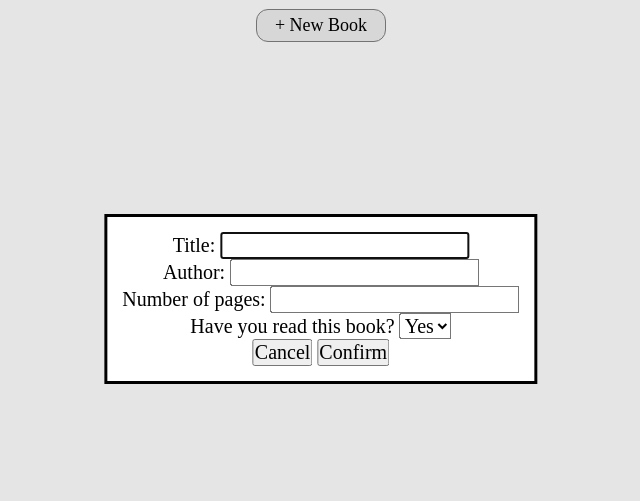
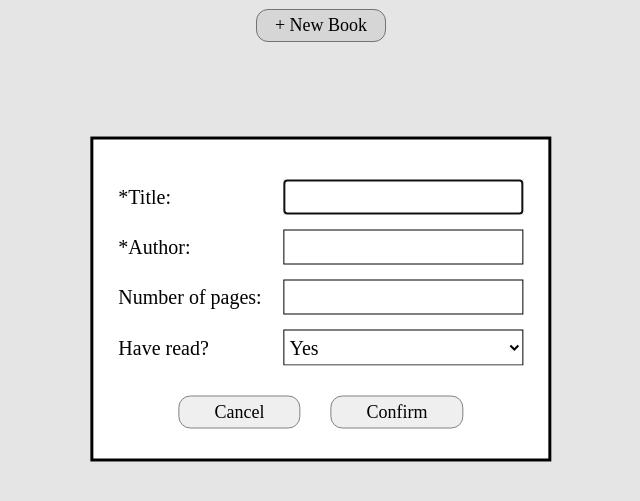
Before and after one commit to deepend15/odin-library, a plain HTML site: page index.html in a window 1280 px wide. Both pictures are taken after a click on the button "+ New Book". Shown: the part 101-602 px from the top of the page, without its empty margins (319-959 px from the left). Drawn offline with Linux system fonts and the light colour scheme.

Commit message:
Add dialog modal & initial formatting

```diff
--- a/index.html
+++ b/index.html
@@ -13,27 +13,27 @@
         <dialog id="addBookDialog">
             <form action="" method="">
                 <p>
-                    <label for="title">Title:</label>
-                    <input type="text" id="title" name="title">
+                    <label for="title">*Title:</label>
+                    <input type="text" id="title" name="title" required>
                 </p>
                 <p>
-                    <label for="author">Author:</label>
-                    <input type="text" id="author" name="author">
+                    <label for="author">*Author:</label>
+                    <input type="text" id="author" name="author" required>
                 </p>
                 <p>
                     <label for="pages">Number of pages:</label>
-                    <input type="text" id="pages" name="pages">
+                    <input type="number" id="pages" name="pages" min="0">
                 </p>
                 <p>
-                    <label for="haveRead">Have you read this book?</label>
+                    <label for="haveRead">Have read?</label>
                     <select name="haveRead" id="haveRead">
                         <option selected>Yes</option>
                         <option>No</option>
                     </select>
                 </p>
                 <div>
-                    <button value="cancel" formmethod="dialog">Cancel</button>
-                    <button id="confirmBtn" value="default">Confirm</button>
+                    <button id="cancelBtn">Cancel</button>
+                    <button id="confirmBtn" formmethod="dialog">Confirm</button>
                 </div>
             </form>
         </dialog>
--- a/script.js
+++ b/script.js
@@ -42,14 +42,51 @@ function displayBooks(library) {
     }
 }
 
-const dialog = document.querySelector("dialog");
 const newBookButton = document.querySelector(".new-book-button");
-const dialogCloseButton = document.querySelector("dialog button");
+const addBookDialog = document.getElementById("addBookDialog");
+const dialogTitle = addBookDialog.querySelector("#title");
+const dialogAuthor = addBookDialog.querySelector("#author");
+const dialogPages = addBookDialog.querySelector("#pages");
+const dialogHaveRead = addBookDialog.querySelector("select");
+const cancelBtn = addBookDialog.querySelector("#cancelBtn");
+const confirmBtn = addBookDialog.querySelector("#confirmBtn");
+
+function dialogEscAndEnterBtns(e) {
+    let clickEvent = new MouseEvent("click");
+    if (e.key === "Escape") {
+        addBookDialog.returnValue = "cancel";
+    } else if (e.key === "Enter") {
+        e.preventDefault();
+        confirmBtn.dispatchEvent(clickEvent);
+    };
+}
 
 newBookButton.addEventListener("click", () => {
-    dialog.showModal();
+    addBookDialog.showModal();
+    dialogTitle.value = "";
+    dialogAuthor.value = "";
+    dialogPages.value = "";
+    dialogHaveRead.value = "Yes";
+    addBookDialog.returnValue = "";
+    window.addEventListener("keydown", dialogEscAndEnterBtns);
 })
 
-dialogCloseButton.addEventListener("click", () => {
-    dialog.close();
+addBookDialog.addEventListener("close", (e) => {
+    let haveReadValue = "";
+    if (dialogHaveRead.value === "Yes") {
+        haveReadValue = "have read";
+    } else if (dialogHaveRead.value === "No") {
+        haveReadValue = "have not read";
+    };
+    if (addBookDialog.returnValue === "cancel") {
+        console.log(`cancel`);
+    } else {
+        console.log(`Title: ${dialogTitle.value}. Author: ${dialogAuthor.value}. Pages: ${dialogPages.value}. Have read: ${haveReadValue}.`);
+    };
+    window.removeEventListener("keypress", dialogEscAndEnterBtns);
 })
+
+cancelBtn.addEventListener("click", (e) => {
+    e.preventDefault();
+    addBookDialog.close("cancel");
+})
--- a/styles.css
+++ b/styles.css
@@ -47,11 +47,60 @@ h1 {
 }
 
 #addBookDialog {
-    padding: 15px;
+    padding: 40px 25px 30px 25px;
     top: 50%;
     left: 50%;
     transform: translate(-50%, -50%);
 }
+
+#addBookDialog > form {
+    display: flex;
+    flex-direction: column;
+    gap: 15px;
+    text-align: left;
+}
+
+#addBookDialog > form > p {
+    display: flex;
+    justify-content: space-between;
+    align-items: center;
+    gap: 5px;
+}
+
+#addBookDialog > form > p > input,
+#addBookDialog > form > p > select {
+    width: 60%;
+}
+
+#addBookDialog > form > p > label {
+    width: 40%;
+}
+
+#addBookDialog > form > p > input {
+    padding: 5px;
+    border: 1px solid black;
+}
+
+#addBookDialog > form > p > select {
+    padding: 5px 0px 5px 1px;
+    border: 1px solid black;
+    background-color: white;
+}
+
+#addBookDialog form > div {
+    margin-top: 15px;
+    display: flex;
+    justify-content: center;
+    gap: 30px;
+}
+
+#addBookDialog form > div > button {
+    padding: 5px 35px;
+    border: 1px solid gray;
+    border-radius: 12px;
+    font-size: 1.8rem;
+}
+
 
 .card-container {
     display: flex;
```
